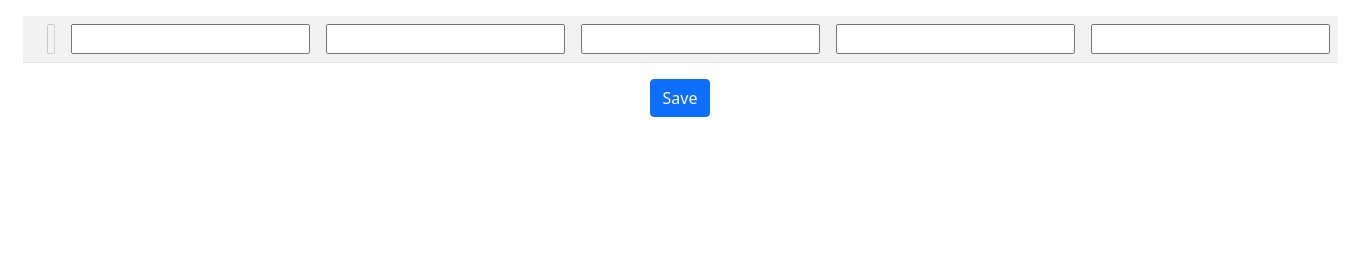
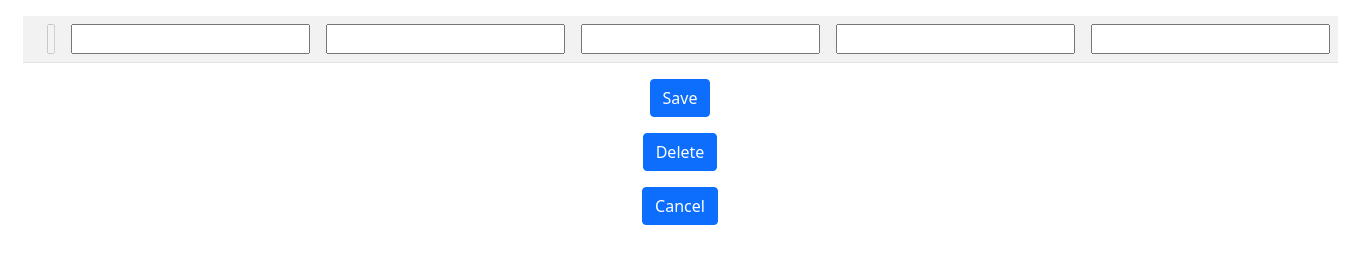
Before and after one commit to karen-av/sti, a Flask app: template templates/edit.html in a window 1360 px wide. Shown: the part 165-429 px from the top of the page. Run offline with Flask 2, Linux system fonts and the light colour scheme; the template is opened without the code that fills it, so the values that code supplies are empty; some libraries are stand-ins or nearby versions.

Commit message:
add del func

```diff
--- a/app.py
+++ b/app.py
@@ -1,4 +1,5 @@
 
+from crypt import methods
 from cs50 import SQL
 from flask import Flask, redirect, render_template, request, session
 from flask_session import Session
@@ -137,6 +138,15 @@ def editSave():
         return redirect("/")
 
 
+@app.route("/delete", methods = ["POST"])
+@login_required
+def delete():
+    if request.method == "POST" and session["user_status"] == "admin":
+        id = request.form.get("id")
+        db.execute("DELETE FROM users WHERE id = ?", id)
+        return redirect("/")
+    else:
+        return redirect("/")
 
 @app.route("/register", methods=["GET", "POST"])
 @login_required
--- a/templates/edit.html
+++ b/templates/edit.html
@@ -39,9 +39,16 @@
     <button class="btn btn-primary" type="submit" id="button">Save</button>
     <p id="demo"></p>
     </form>
+    <form action="/delete" method="post" name="delete" >
+        <input type="hidden" value="{{ id }}" name ="id">
+        <button class="btn btn-primary" type="submit" id="button">Delete</button>
+    <p id="demo"></p>
+    </form>
+    <a href="/"><button class="btn btn-primary" type="" id="button">Cancel</button></a>
     <p></p>
 
     <script>
+
                 function validateForm() {
                         let username = document.forms["register"]["username"].value;
                         let password = document.forms["register"]["password"].value;
```
Also changed, not shown: sti.db, 2 other files.
